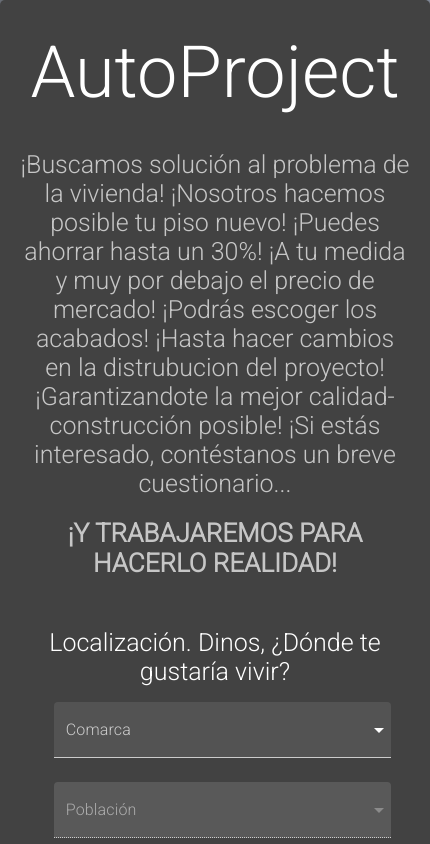
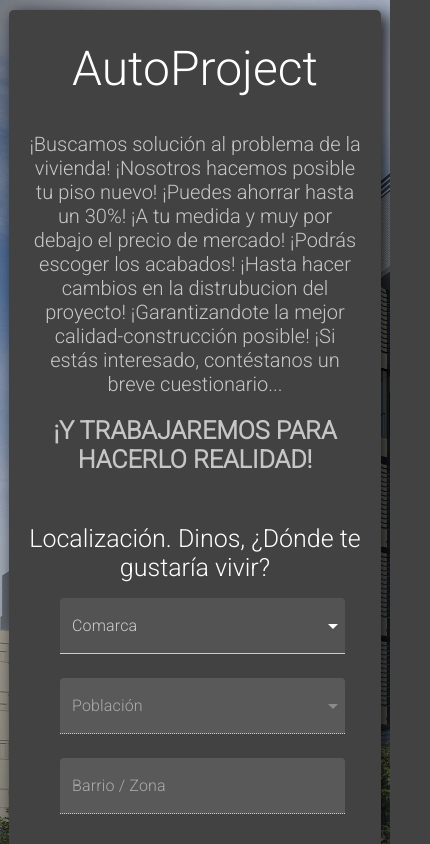
Before and after one commit to Xavierperals/autoproject, a React (Create React App) app: page / in a window 390 px wide. Shown: the top 844 px of the page, 430 px wide, since content can reach past the window. Built offline with nearby package versions, Linux system fonts and the light colour scheme; no server answers.

Commit message:
responsive

```diff
--- a/src/App.scss
+++ b/src/App.scss
@@ -12,6 +12,7 @@
     max-width: 1100px;
     width: 100%;
     margin: 50px auto;
+
     -webkit-box-shadow: 6px 6px 16px 3px rgba(0,0,0,0.75);
     -moz-box-shadow: 6px 6px 16px 3px rgba(0,0,0,0.75);
     box-shadow: 6px 6px 16px 3px rgba(0,0,0,0.75);
@@ -20,15 +21,13 @@
 
     @media (max-width: 1300px) {
       width: 80%;
-      max-width: none;
       margin: 20px auto;
-
       padding: 35px;
     }
 
     @media (max-width: 700px) {
-      width: 100%;
-      margin: 0;
+      width: 85%;
+      margin: 10px auto;
       padding: 20px;
     }
   }
--- a/src/components/description/Description.scss
+++ b/src/components/description/Description.scss
@@ -22,6 +22,7 @@
     @media (max-width: 700px) {
       padding-left: 0;
       padding-right: 0;
+      font-size: 20px;
     }
   }
 
@@ -33,7 +34,7 @@
     font-size: 30px;
 
     @media (max-width: 1300px) {
-      font-size: 26px;
+      font-size: 25px;
     }
   }
 }
--- a/src/components/final-explanation/FinalExplanation.scss
+++ b/src/components/final-explanation/FinalExplanation.scss
@@ -15,6 +15,7 @@
     @media (max-width: 700px) {
       padding-left: 10px;
       padding-right: 10px;
+      font-size: 20px;
     }
   }
 
@@ -22,7 +23,7 @@
     padding: 10px 15%;
 
     @media (max-width: 700px) {
-      padding: 10px 15%;
+      padding: 10px 11%;
     }
   }
 }
--- a/src/components/title/Title.scss
+++ b/src/components/title/Title.scss
@@ -7,4 +7,8 @@
   font-size: 4.5rem;
   font-weight: 300;
   color: white;
+
+  @media (max-width: 700px) {
+    font-size: 3rem;
+  }
 }
```
